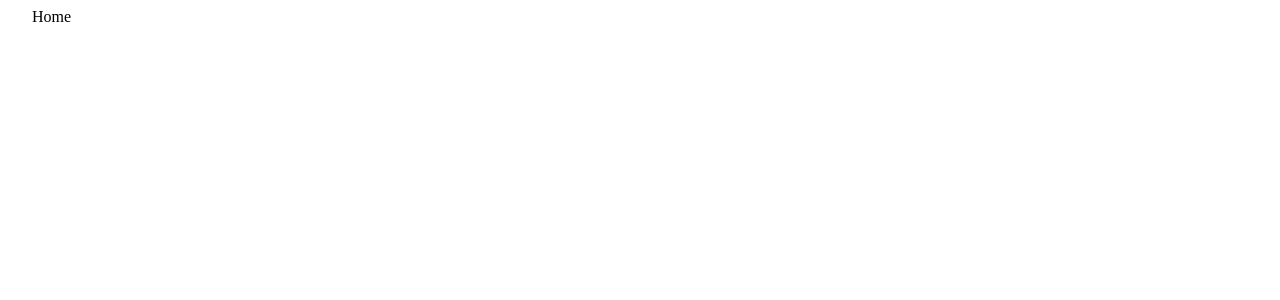
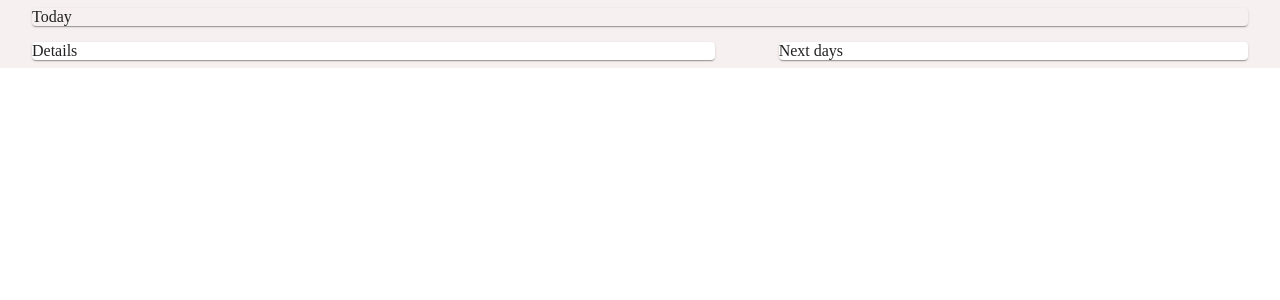
Before and after one commit to marekblvn/weather-app, a React (Vite) app in the folder komarek/: page / in a window 1280 px wide. Shown: the top 300 px of the page. Built offline with nearby package versions, Linux system fonts and the light colour scheme.

Commit message:
Created initial structure of Home route

```diff
--- a/komarek/package.json
+++ b/komarek/package.json
@@ -12,6 +12,7 @@
   "dependencies": {
     "@emotion/react": "^11.14.0",
     "@emotion/styled": "^11.14.0",
+    "@mui/icons-material": "^6.4.7",
     "@mui/material": "^6.4.7",
     "react": "^19.0.0",
     "react-dom": "^19.0.0",
--- /dev/null
+++ b/komarek/src/main.css
@@ -0,0 +1,9 @@
+#root {
+  background-color: #f6f0f0;
+  padding: 8px;
+}
+
+body {
+  padding: 0;
+  margin: 0;
+}
--- a/komarek/src/main.tsx
+++ b/komarek/src/main.tsx
@@ -1,9 +1,14 @@
 import { StrictMode } from "react";
 import { createRoot } from "react-dom/client";
 import App from "./App.tsx";
+import { ThemeProvider } from "@emotion/react";
+import theme from "./utils/theme.ts";
+import "./main.css";
 
 createRoot(document.getElementById("root")!).render(
   <StrictMode>
-    <App />
+    <ThemeProvider theme={theme}>
+      <App />
+    </ThemeProvider>
   </StrictMode>
 );
--- a/komarek/src/routes/Home.tsx
+++ b/komarek/src/routes/Home.tsx
@@ -1,7 +1,34 @@
-import React from "react";
+import { Grid2, useMediaQuery, Tabs, Tab, Card } from "@mui/material";
 
 function Home() {
-  return <div>Home</div>;
+  const isMobile = useMediaQuery("(max-width: 600px)");
+
+  return (
+    <Grid2 container spacing={2}>
+      <Grid2 size={12}>
+        <Card component="div" style={{ backgroundColor: "transparent" }}>
+          Today
+        </Card>
+      </Grid2>
+      {isMobile ? (
+        <Grid2 size={12}>
+          <Tabs centered selectionFollowsFocus variant="fullWidth">
+            <Tab label="Today" />
+            <Tab label="Next days" />
+          </Tabs>
+        </Grid2>
+      ) : (
+        <Grid2 container spacing={8} flexGrow={1}>
+          <Grid2 size={7}>
+            <Card>Details</Card>
+          </Grid2>
+          <Grid2 size={5}>
+            <Card>Next days</Card>
+          </Grid2>
+        </Grid2>
+      )}
+    </Grid2>
+  );
 }
 
 export default Home;
--- /dev/null
+++ b/komarek/src/utils/theme.ts
@@ -0,0 +1,3 @@
+import { createTheme } from "@mui/material";
+
+export default createTheme();
```
Also changed, not shown: 1 other file (tests, documents, lock files or other folders).
